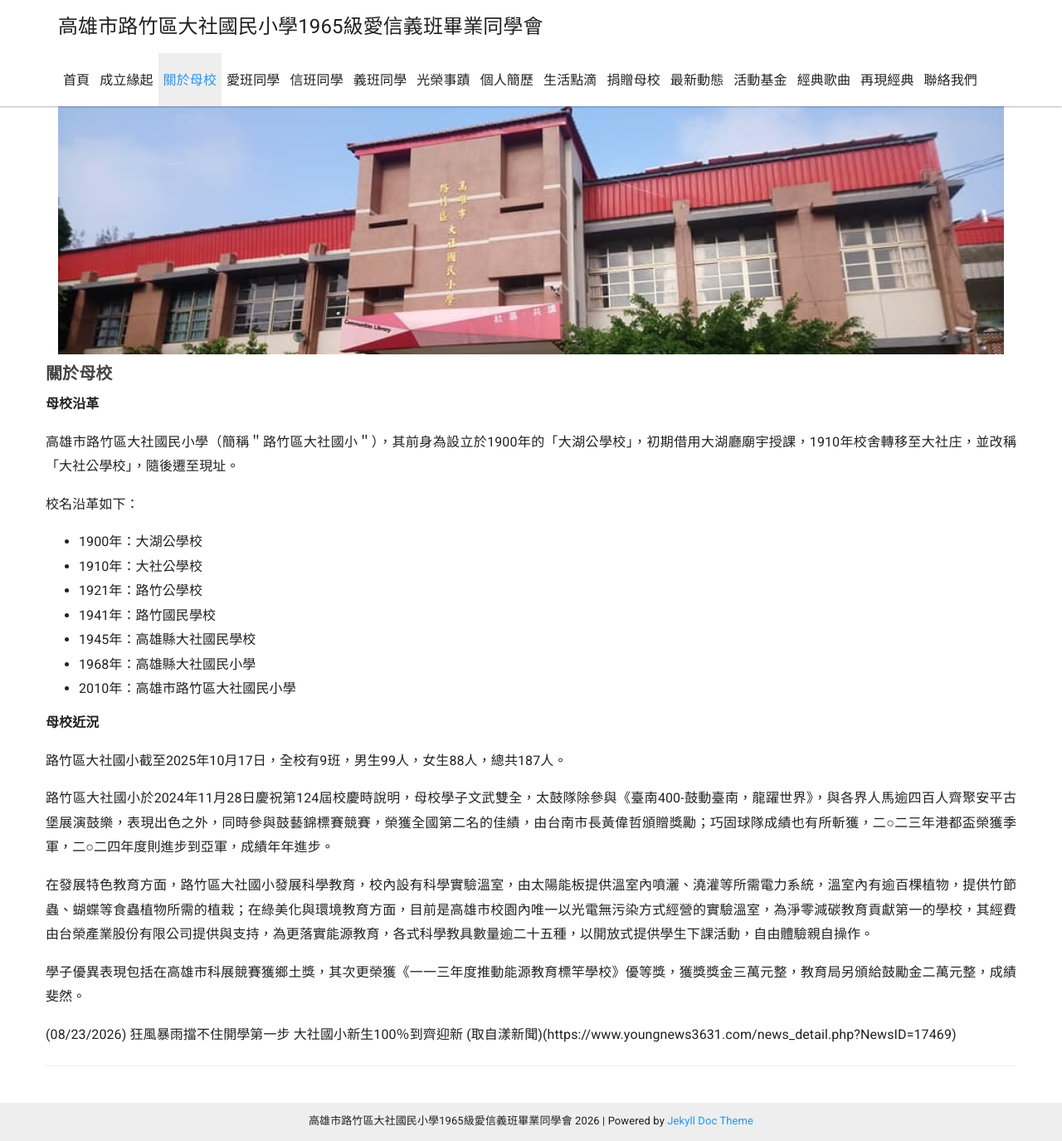
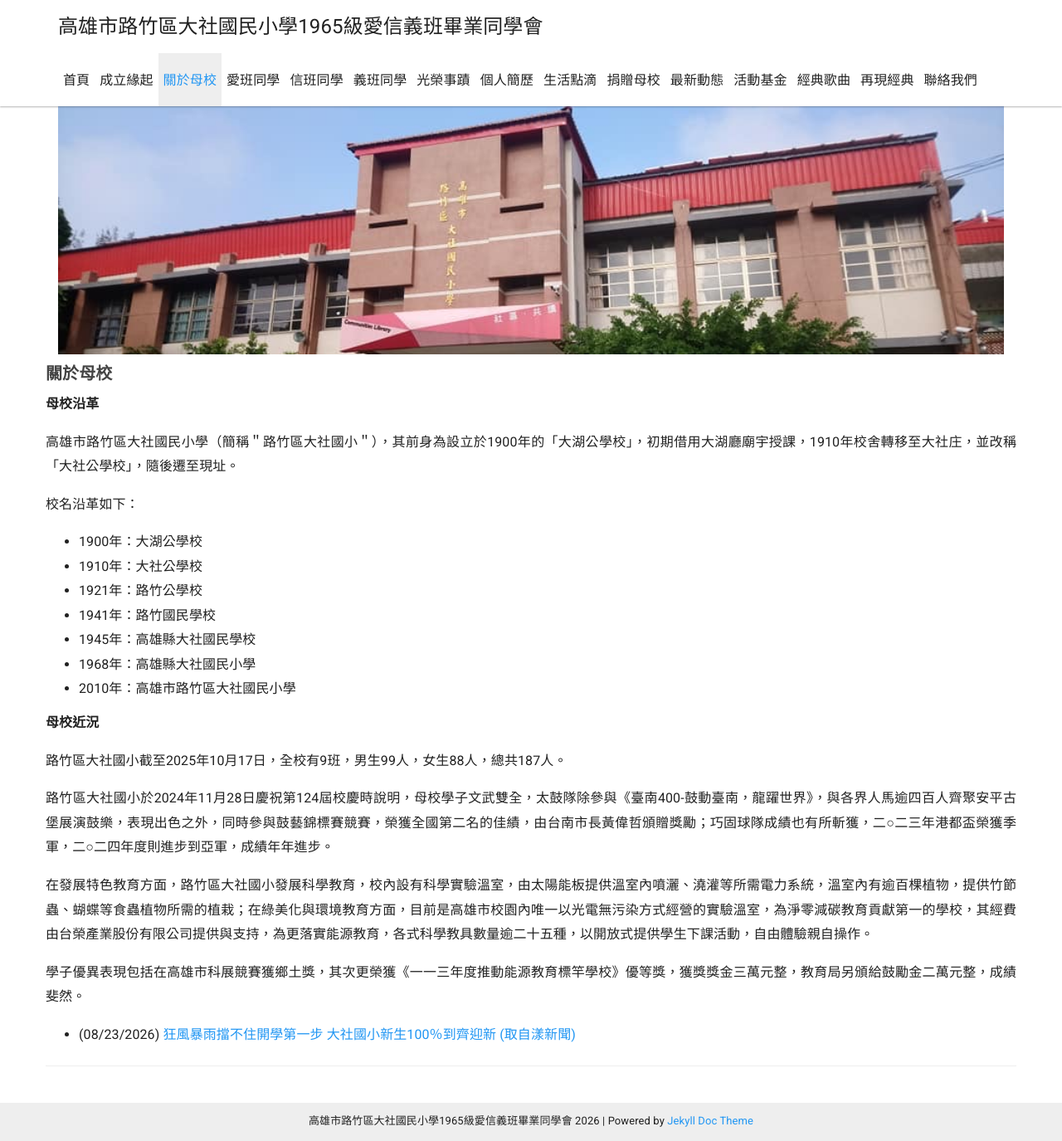
Before and after one commit to dashe1965/dashe1965.github.io, a Jekyll site: the page built from _docs/about/about.md, in a window 1280 px wide and 1375 px high. Shown: the whole window at 83% size. Built offline with Jekyll 4.4.1, drawn with Linux system fonts in a browser that asks for light colours; nearby versions of some CDN libraries.

Commit message:
Update about.md

```diff
--- a/_docs/about/about.md
+++ b/_docs/about/about.md
@@ -28,4 +28,4 @@ sectionid: about
 
 學子優異表現包括在高雄市科展競賽獲鄉土獎，其次更榮獲《一一三年度推動能源教育標竿學校》優等獎，獲獎獎金三萬元整，教育局另頒給鼓勵金二萬元整，成績斐然。
 
-(08/23/2026) 狂風暴雨擋不住開學第一步 大社國小新生100％到齊迎新 (取自漾新聞)(https://www.youngnews3631.com/news_detail.php?NewsID=17469)
+- (08/23/2026) [狂風暴雨擋不住開學第一步 大社國小新生100％到齊迎新 (取自漾新聞)](https://www.youngnews3631.com/news_detail.php?NewsID=17469)
```
